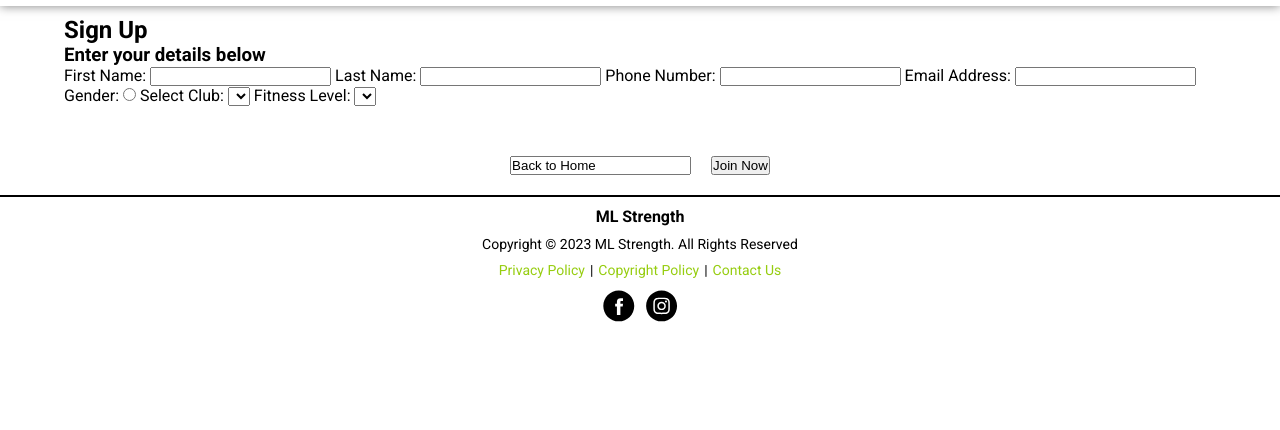
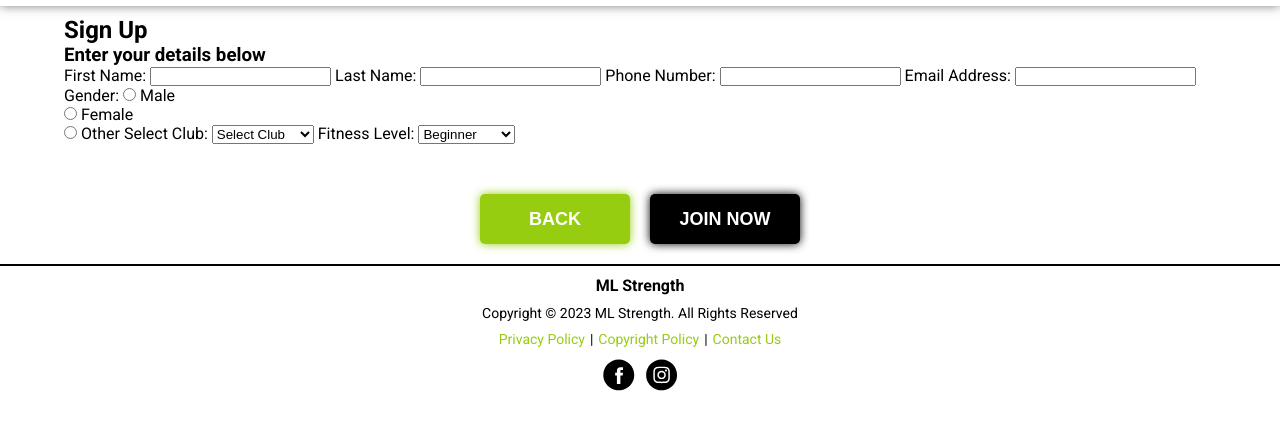
Before and after one commit to Dillind/ML-Strength, a website: page registration.html in a window 1280 px wide. Shown: the part 126-556 px from the top of the page. Drawn offline with Linux system fonts and the light colour scheme.

Commit message:
initial commit

```diff
--- a/registration.html
+++ b/registration.html
@@ -31,29 +31,39 @@
           <label for="email">Email Address:</label>
           <input type="email" name="email" class="create-form-input" />
           <!-- Gender -->
-          <label for="first-name">Gender:</label>
-          <input type="radio" name="first_name" class="create-form-input" />
+          <label for="Gender">Gender:</label>
+          <input type="radio" id="male" name="gender" />
+          <label for="male">Male</label><br />
+
+          <input type="radio" id="female" name="gender" />
+          <label for="female">Female</label><br />
+
+          <input type="radio" id="other" name="gender" />
+          <label for="other">Other</label>
 
           <!-- Select Club -->
           <label for="club">Select Club:</label>
           <select name="club" id="select-club-input">
-            <option value="Club 1"></option>
-            <option value="Club 2"></option>
-            <option value="Club 3"></option>
-            <option value="Club 4"></option>
-            <option value="Club 5"></option>
+            <option value="" default>Select Club</option>
+            <option value="Club 1">Ashgrove</option>
+            <option value="Club 2">Brisbane City</option>
+            <option value="Club 3">Chermside</option>
+            <option value="Club 4">Graceville</option>
+            <option value="Club 5">Westlake</option>
           </select>
 
           <!-- Fitness Level -->
           <label for="fitness-level">Fitness Level:</label>
           <select name="fitness_level" id="fitness-level-input">
-            <option value="Beginner"></option>
-            <option value="Intermediate"></option>
-            <option value="Professional"></option>
+            <option value="Beginner">Beginner</option>
+            <option value="Intermediate">Intermediate</option>
+            <option value="Professional">Professional</option>
           </select>
           <article class="btn-container">
-            <input type="text" value="Back to Home" />
-            <input type="submit" value="Join Now" />
+            <button class="button-primary button">Back</button>
+            <button type="submit" class="button-secondary button">
+              Join Now
+            </button>
           </article>
         </form>
       </section>
```
Also changed, not shown: package.json (added, +11 -0 lines), 1 other file.
